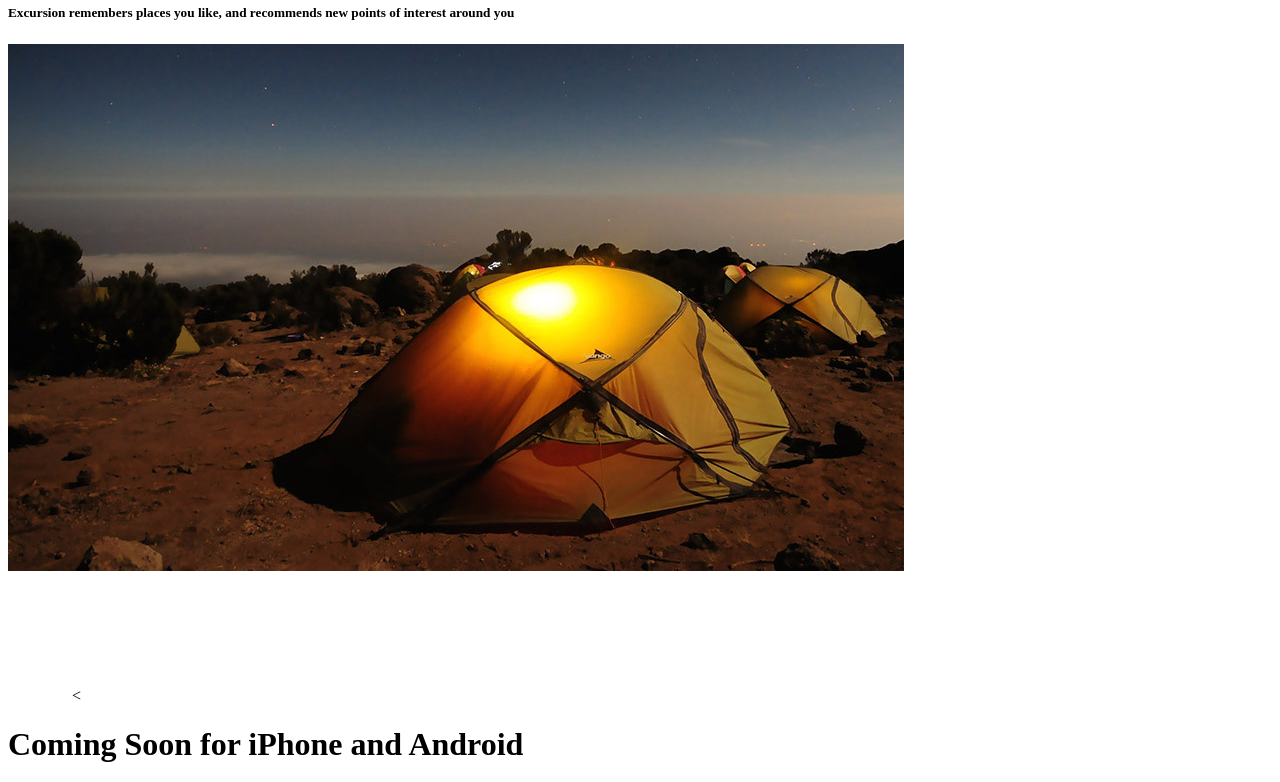
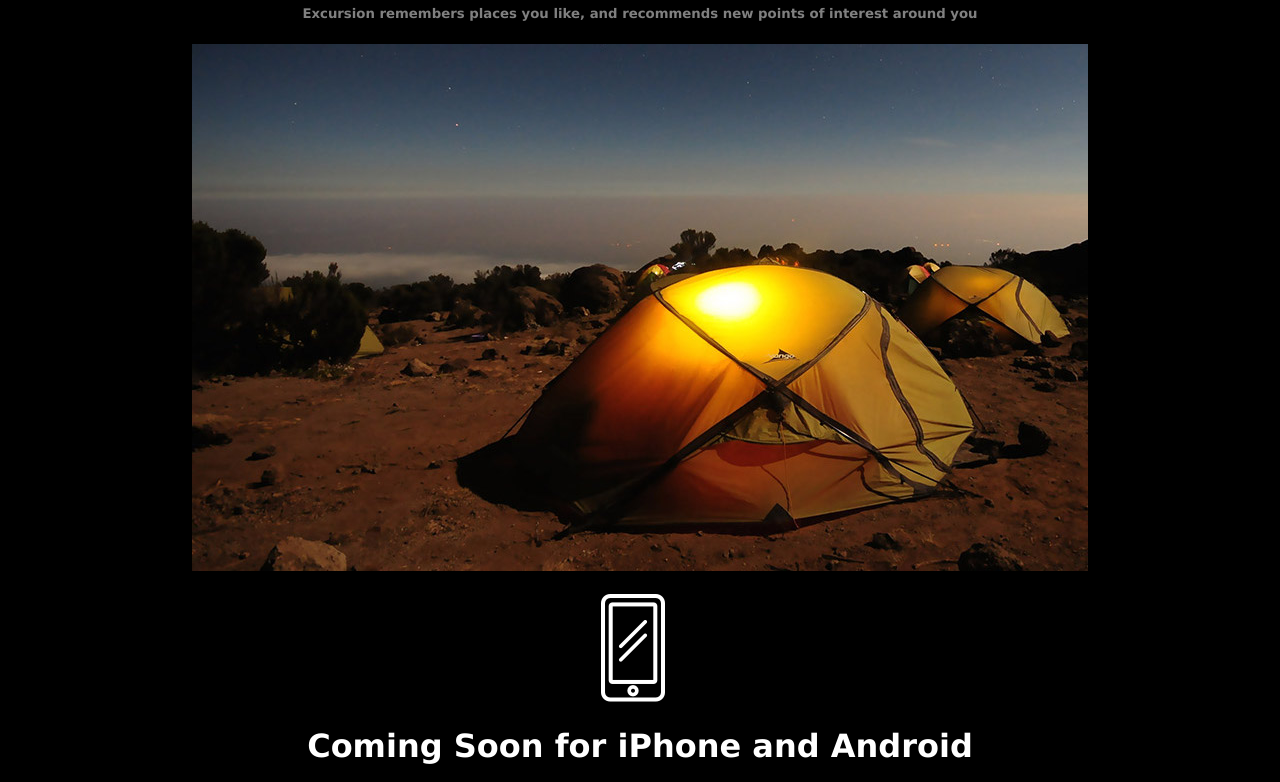
Before and after one commit to neSux0/excursion, a plain HTML site: page index.html in a window 1280 px wide. Shown: the part 348-1130 px from the top of the page. Drawn offline with Linux system fonts and the light colour scheme; the site is published under a folder, as on GitHub Pages, so addresses that start at the root find nothing.

Commit message:
link test again.

```diff
--- a/index.html
+++ b/index.html
@@ -1,6 +1,6 @@
 <!DOCTYPE html>
 <html>
-<link href="/resources/css/style.css" rel="stylesheet" type="text/css">
+<link href="resources/css/style.css" rel="stylesheet" type="text/css">
   <head>
     <meta charset="utf-8">
     <title>excursion</title>
```
